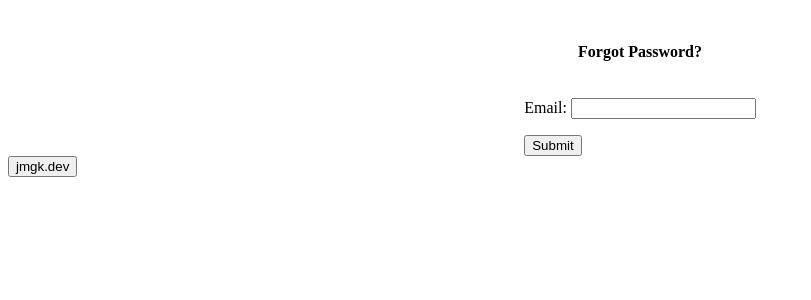
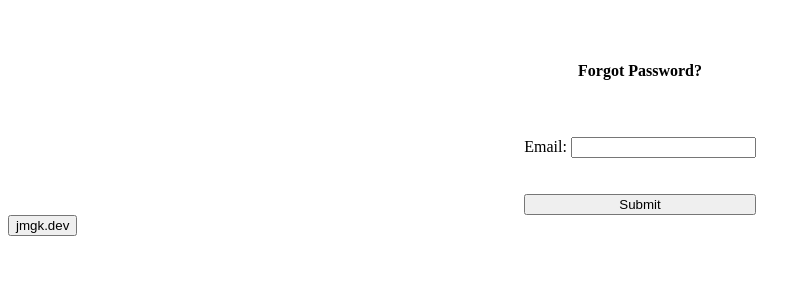
Before and after one commit to jmgk-dev/kinorg, a Django app: page /reset-password/ in a window 1280 px wide. Shown: the part 58-358 px from the top of the page, without its empty margins (0-811 px from the left). Run offline with Django 4.2, Linux system fonts and the light colour scheme; data that the repository does not hold is empty; some web fonts are replaced.

Commit message:
placement edits for signup, login, reset password forms

```diff
--- a/user_admin/static/user_admin/css/custom_login.css
+++ b/user_admin/static/user_admin/css/custom_login.css
@@ -2,7 +2,7 @@
 	display: flex;
 	flex-direction: column;
 	gap: 20px;
-	margin-top: 30px;
+	margin-top: 40px;
 }
 
 .login_title{
--- a/user_admin/static/user_admin/css/custom_reset_password.css
+++ b/user_admin/static/user_admin/css/custom_reset_password.css
@@ -1,6 +1,8 @@
 .reset_page {
 	display: flex;
 	flex-direction: column;
+	margin-top: 40px;
+	gap: 20px;
 }
 
 .reset_title {
--- a/user_admin/templates/user_admin/login.html
+++ b/user_admin/templates/user_admin/login.html
@@ -10,7 +10,7 @@
 <div class="login_page">
 
 	<div class=login_title>
-		<span>Login</span>
+		<h4>Login</h4>
 	</div>
 
 	<div class="login_form_container">
--- a/user_admin/templates/user_admin/reset_password.html
+++ b/user_admin/templates/user_admin/reset_password.html
@@ -22,7 +22,7 @@
 	</div>
 
 	<div class=reset_form>
-		<form method="POST" enctype="multipart/form-data">
+		<form method="POST" enctype="multipart/form-data" style="display: flex;flex-direction: column;gap: 20px;">
     		{% csrf_token %}
     		{{ form.as_p }}
     		<button type="submit">
--- a/user_admin/templates/user_admin/signup.html
+++ b/user_admin/templates/user_admin/signup.html
@@ -14,7 +14,7 @@
     </div>
 
     <div class="signup_form_container">
-        <form method="post">
+        <form method="post" style="display: flex;flex-direction: column;gap: 10px;">
             {% csrf_token %}
             {{ form.as_p }}
             <button type="submit">Sign Up</button>
```
